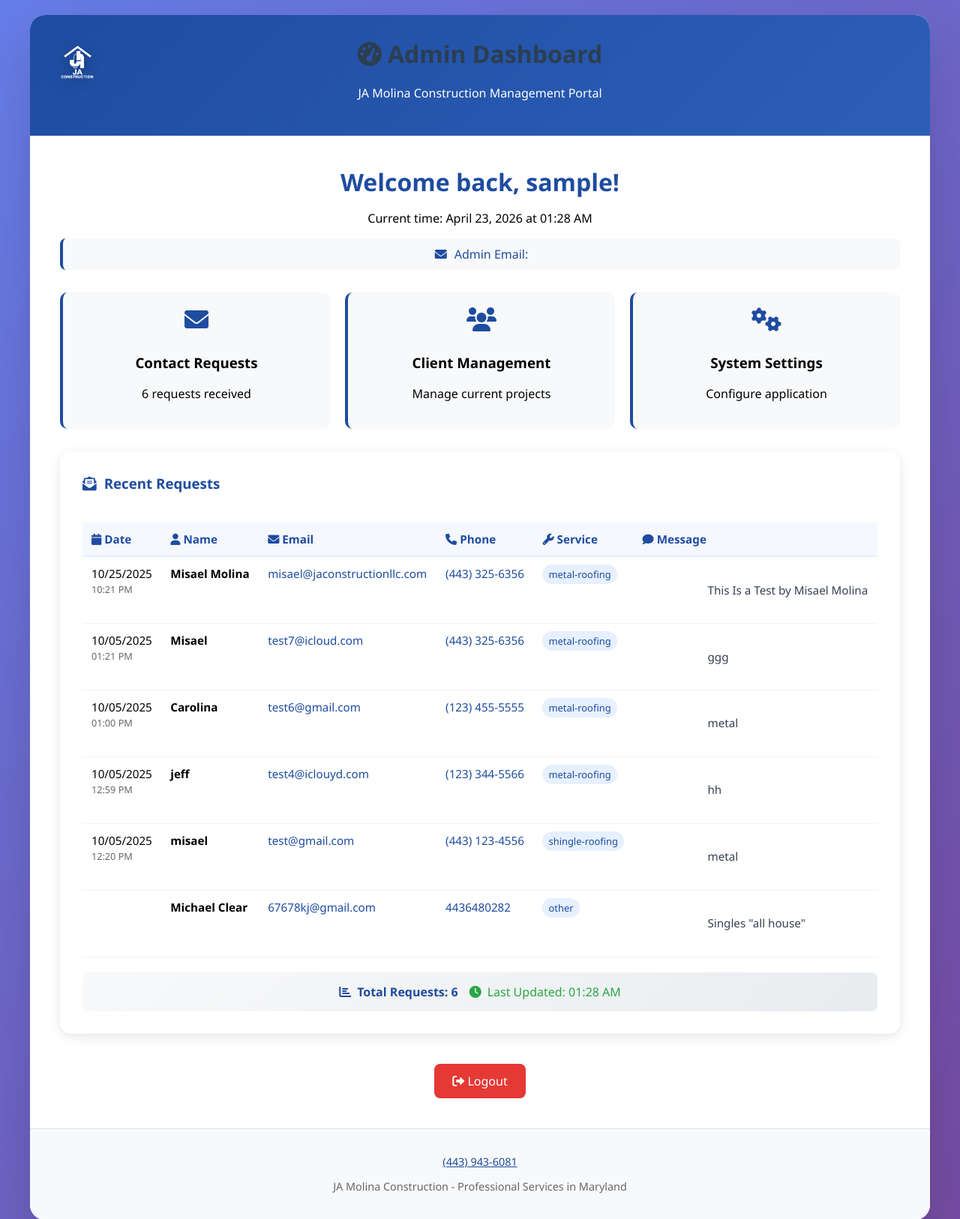
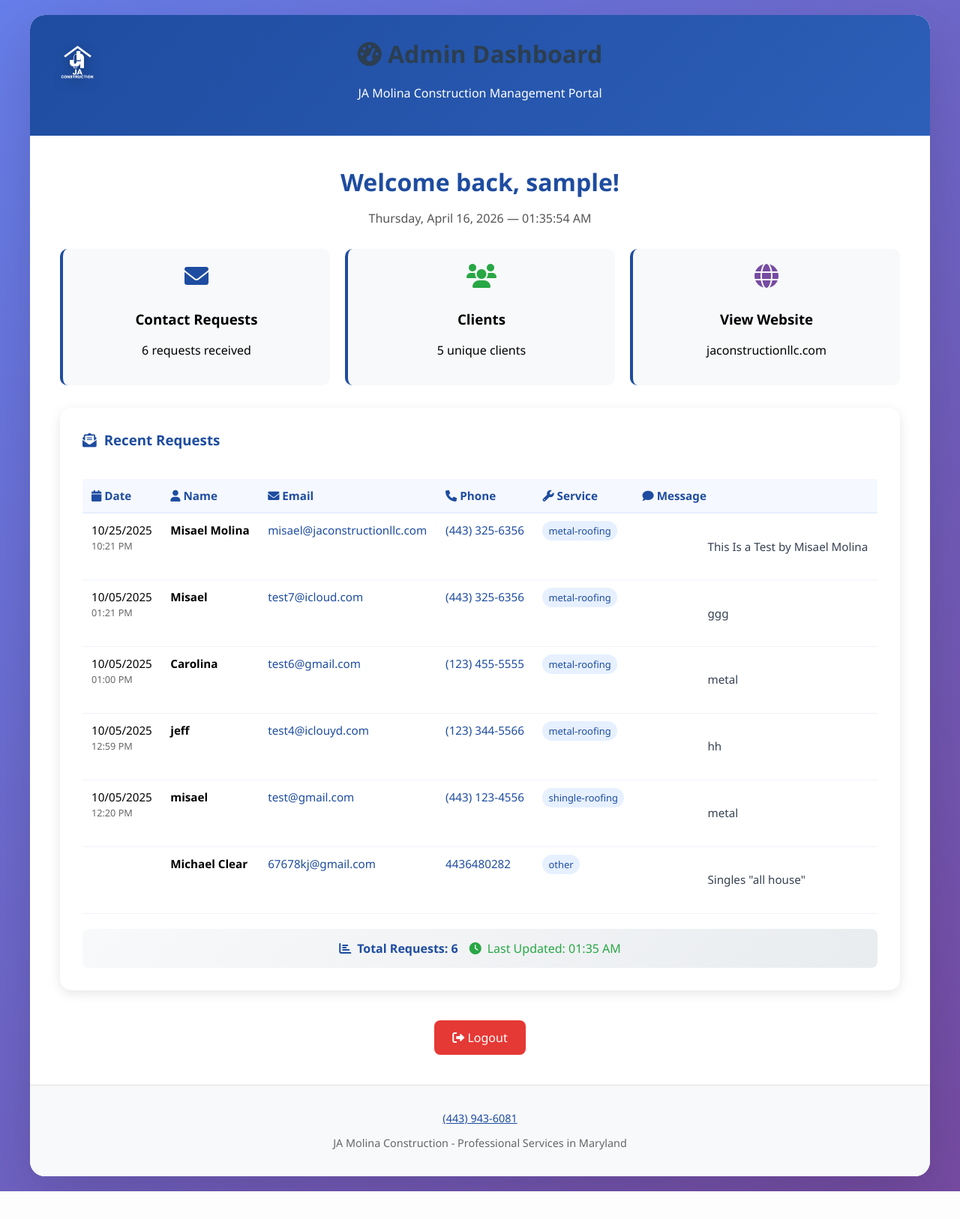
Before and after one commit to Misael-M-06/mi-pagina, a Flask app: page /dashboard in a window 1280 px wide. Shown: the top 1626 px of the page at 75% size. After the commit the page ends 1589 px from the top, so only its background shows below. Run offline with Flask 3, Linux system fonts and the light colour scheme; the visitor is signed in with stand-in values (Sample User, id 1).

Commit message:
Fix dashboard clock to use live JS local time, replace placeholder cards
Co-Authored-By: Claude Sonnet 4.6 <noreply@anthropic.com>

```diff
--- a/templates/dashboard.html
+++ b/templates/dashboard.html
@@ -246,15 +246,7 @@
     <div class="dashboard-body">
       <div class="welcome-message">
         <h1>Welcome back, {{ username }}!</h1>
-        <p>Current time: {{ now.strftime('%B %d, %Y at %I:%M %p') }}</p>
-
-        <!-- ✅ AGREGAR EMAIL DEL ADMIN -->
-        <div style="margin-top: 15px; padding: 10px; background: #f8f9fa; border-radius: 8px; border-left: 4px solid #1e4ca0;">
-            <div style="display: flex; align-items: center; justify-content: center; gap: 10px; color: #1e4ca0;">
-                <i class="fas fa-envelope"></i>
-                <span style="font-weight: 500;">Admin Email: {{ admin_email }}</span>
-            </div>
-        </div>
+        <p id="live-clock" style="font-size: 1rem; color: #555;"></p>
       </div>
 
       <div class="stats-grid">
@@ -264,17 +256,17 @@
           <p>{{ requests_list|length }} request{{ 's' if requests_list|length != 1 else '' }} received</p>
         </a>
 
-        <div class="stat-card">
-          <i class="fas fa-users fa-2x" style="color: #1e4ca0; margin-bottom: 10px;"></i>
-          <h3>Client Management</h3>
-          <p>Manage current projects</p>
-        </div>
+        <a href="#recent-requests" class="stat-card" style="text-decoration: none; color: inherit; display: block;">
+          <i class="fas fa-users fa-2x" style="color: #28a745; margin-bottom: 10px;"></i>
+          <h3>Clients</h3>
+          <p>{{ requests_list|map(attribute='name')|list|unique|list|length }} unique client{{ 's' if requests_list|length != 1 else '' }}</p>
+        </a>
 
-        <div class="stat-card">
-          <i class="fas fa-cogs fa-2x" style="color: #1e4ca0; margin-bottom: 10px;"></i>
-          <h3>System Settings</h3>
-          <p>Configure application</p>
-        </div>
+        <a href="{{ url_for('home') }}" class="stat-card" style="text-decoration: none; color: inherit; display: block;">
+          <i class="fas fa-globe fa-2x" style="color: #764ba2; margin-bottom: 10px;"></i>
+          <h3>View Website</h3>
+          <p>jaconstructionllc.com</p>
+        </a>
       </div>
 
       <!-- SECCIÓN DE SOLICITUDES MEJORADA -->
@@ -337,7 +329,7 @@
               </div>
               <div style="display: flex; align-items: center; gap: 8px;">
                 <i class="fas fa-clock" style="color: #28a745;"></i>
-                <span style="color: #28a745; font-weight: 500;">Last Updated: {{ now.strftime('%I:%M %p') }}</span>
+                <span style="color: #28a745; font-weight: 500;" id="last-updated-time">Last Updated: —</span>
               </div>
             </div>
           </div>
@@ -364,5 +356,19 @@
       <p>JA Molina Construction - Professional Services in Maryland</p>
     </div>
   </div>
+
+  <script>
+    function updateClock() {
+      const now = new Date();
+      const dateStr = now.toLocaleDateString('en-US', { weekday: 'long', year: 'numeric', month: 'long', day: 'numeric' });
+      const timeStr = now.toLocaleTimeString('en-US', { hour: '2-digit', minute: '2-digit', second: '2-digit' });
+      const clockEl = document.getElementById('live-clock');
+      if (clockEl) clockEl.textContent = dateStr + ' — ' + timeStr;
+      const updEl = document.getElementById('last-updated-time');
+      if (updEl) updEl.textContent = 'Last Updated: ' + now.toLocaleTimeString('en-US', { hour: '2-digit', minute: '2-digit' });
+    }
+    updateClock();
+    setInterval(updateClock, 1000);
+  </script>
 </body>
 </html>
```
